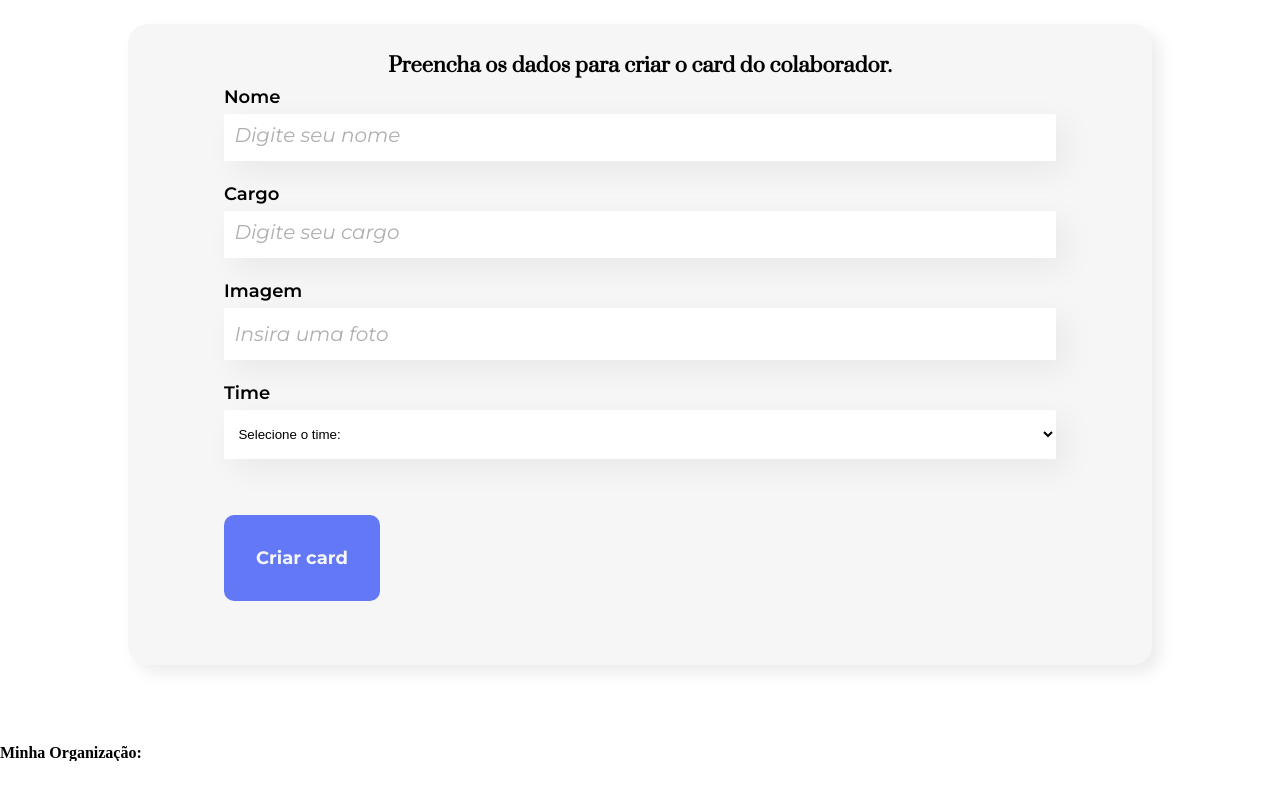
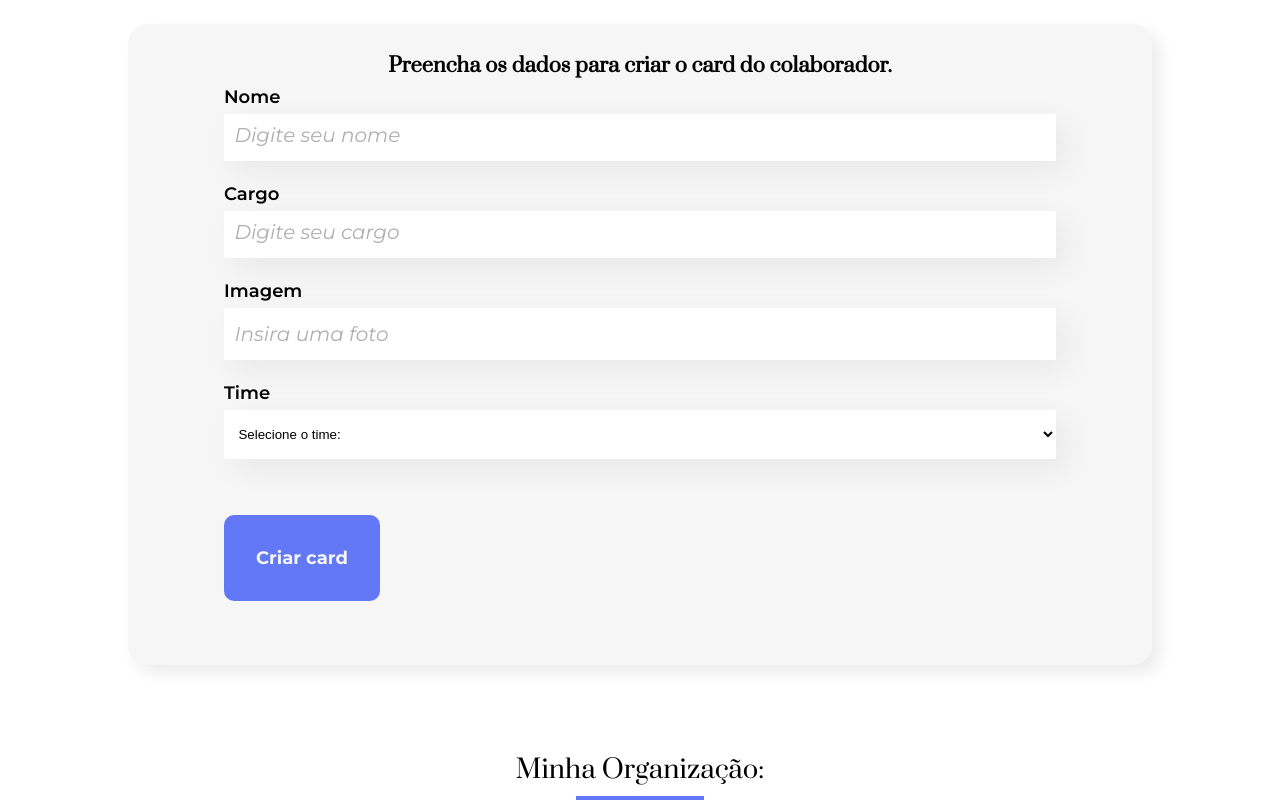
Before and after one commit to DWinst0n/projeto-react-organo, a React (Create React App) app: page / in a window 1280 px wide. Shown: the part 696-1496 px from the top of the page. Before the commit the page ends 1457 px from the top, so only its background shows below. Built offline with nearby package versions, Linux system fonts and the light colour scheme.

Commit message:
Preparo para a estilização da seção de times

```diff
--- a/src/styles/global.css
+++ b/src/styles/global.css
@@ -9,6 +9,14 @@
 	--cor-fonte-terciaria: #afafaf;
 	--cor-form: #f6f6f6;
 	--cor-input: #ffffff;
+
+	--cor-programacao: #57c278;
+	--cor-front-end: #82cffa;
+	--cor-data-science: #a6d157;
+	--cor-devops: #e06b69;
+	--cor-ux-design: #db6ebf;
+	--cor-mobile: #ffba05;
+	--cor-inovacao-gestao: #ff8a29;
 }
 * {
 	box-sizing: border-box;
@@ -21,3 +29,21 @@ body {
 img {
 	pointer-events: none;
 }
+
+.minha__organizacao__container {
+	display: flex;
+	flex-direction: column;
+	text-align: center;
+	justify-content: center;
+	align-items: center;
+}
+.minha__organizacao__container h3 {
+	font-size: clamp(1.5rem, 2vw, 2.5rem);
+	font-family: var(--fonte-primaria);
+	font-weight: 400;
+	line-height: clamp(2.5rem, 4vw, 4.5rem);
+}
+.minha__organizacao__container div {
+	width: 10vw;
+	border-top: 4px solid var(--cor-destaque);
+}
```
Also changed, not shown: src/components/Times/times.css (added).
